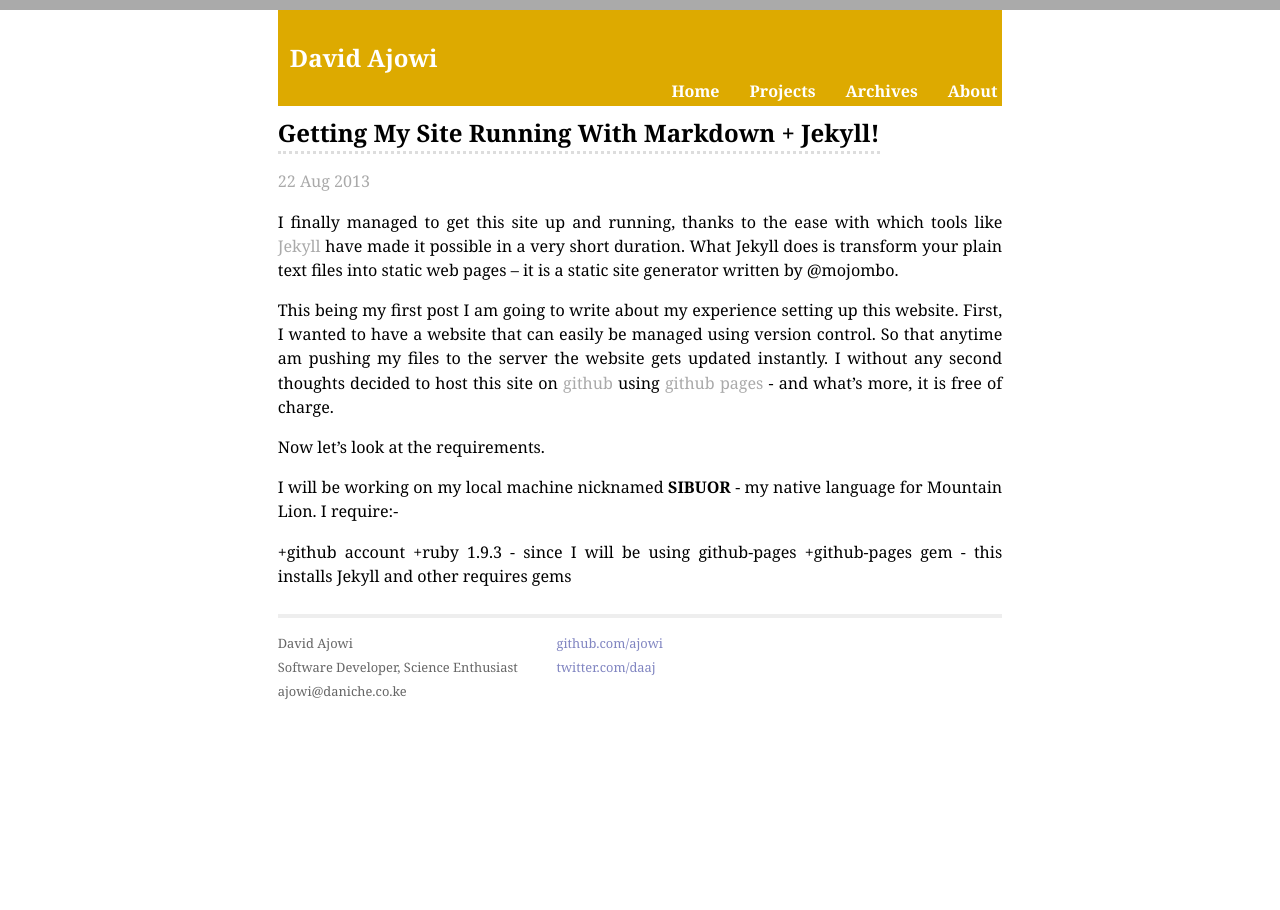
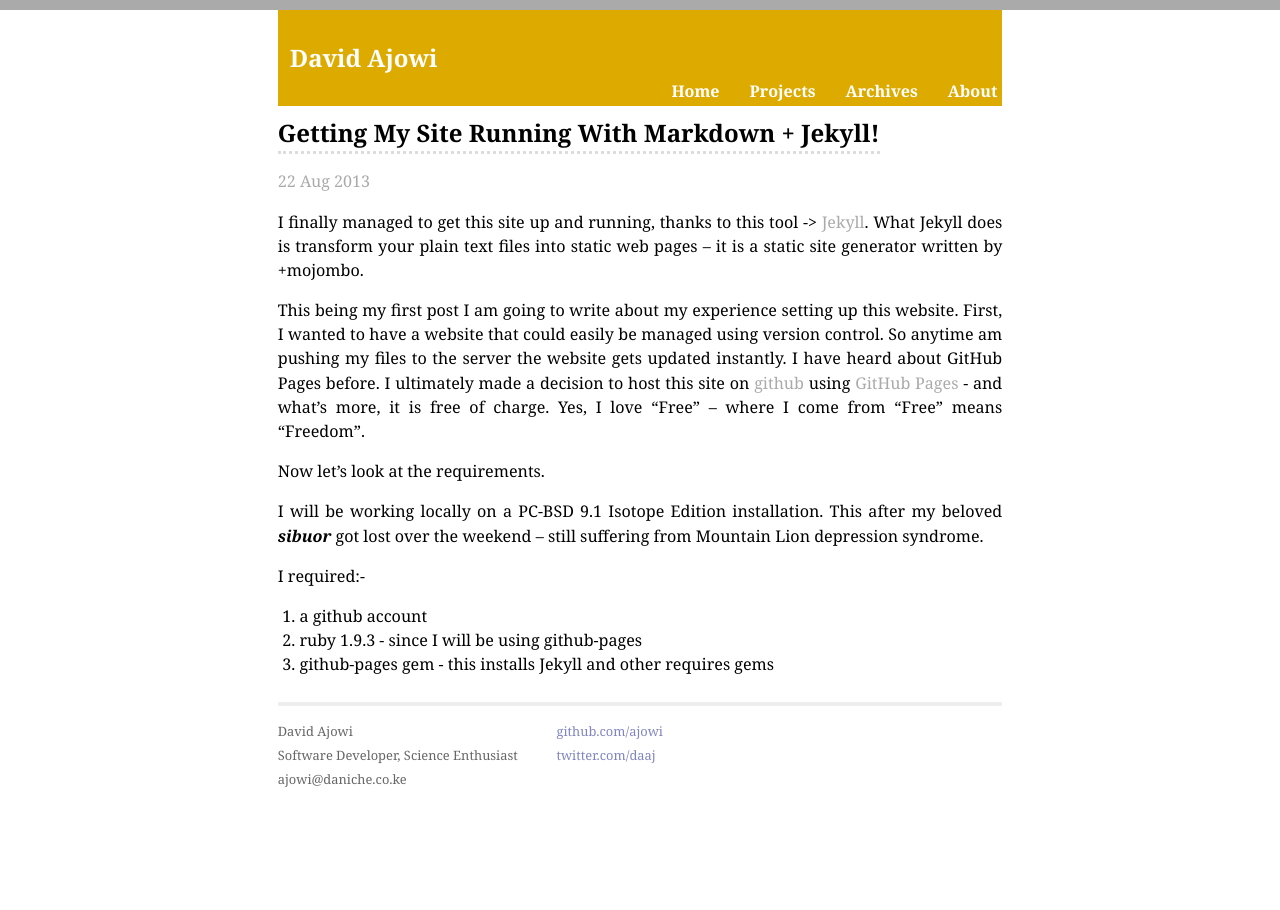
Before and after one commit to ajowi/ajowi.github.io, a Jekyll site: the page built from _posts/2013-08-22-getting-my-site-running-with-markdown-and-jekyll.md, in a window 1280 px wide. Built offline with Jekyll 4.4.1, drawn with Linux system fonts in a browser that asks for light colours; Markdown is read by kramdown in place of the engine named in the settings.

Commit message:
Update 2013-08-22-getting-my-site-running-with-markdown-and-jekyll.md

```diff
--- a/_posts/2013-08-22-getting-my-site-running-with-markdown-and-jekyll.md
+++ b/_posts/2013-08-22-getting-my-site-running-with-markdown-and-jekyll.md
@@ -5,14 +5,16 @@ date:   2013-08-22 10:45:14
 categories: jekyll markdown
 ---
 
-I finally managed to get this site up and running, thanks to the ease with which tools like [Jekyll](http://jekyllrb.com/) have made it possible in a very short duration. What Jekyll does is transform your plain text files into static web pages -- it is a static site generator written by @mojombo.
+I finally managed to get this site up and running, thanks to this tool -> [Jekyll](http://jekyllrb.com/). What Jekyll does is transform your plain text files into static web pages -- it is a static site generator written by +mojombo.
 
-This being my first post I am going to write about my experience setting up this website. First, I wanted to have a website that can easily be managed using version control. So that anytime am pushing my files to the server the website gets updated instantly. I without any second thoughts decided to host this site on [github](http://github.com) using [github pages](http://pages.github.com) - and what's more, it is free of charge.
+This being my first post I am going to write about my experience setting up this website. First, I wanted to have a website that could easily be managed using version control. So anytime am pushing my files to the server the website gets updated instantly. I have heard about GitHub Pages before. I ultimately made a decision to host this site on [github](http://github.com) using [GitHub Pages](http://pages.github.com) - and what's more, it is free of charge. Yes, I love "Free" -- where I come from "Free" means "Freedom".
 
 Now let's look at the requirements.
 
-I will be working on my local machine nicknamed **SIBUOR** - my native language for Mountain Lion. I require:-
+I will be working locally on a PC-BSD 9.1 Isotope Edition installation. This after my beloved ***sibuor*** got lost over the weekend -- still suffering from Mountain Lion depression syndrome.
 
-+github account
-+ruby 1.9.3 - since I will be using github-pages
-+github-pages gem - this installs Jekyll and other requires gems
+I required:-
+
+1. a github account
+2. ruby 1.9.3 - since I will be using github-pages
+3. github-pages gem - this installs Jekyll and other requires gems
```
